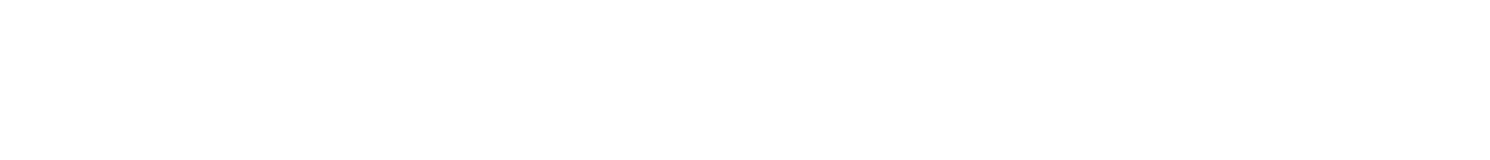
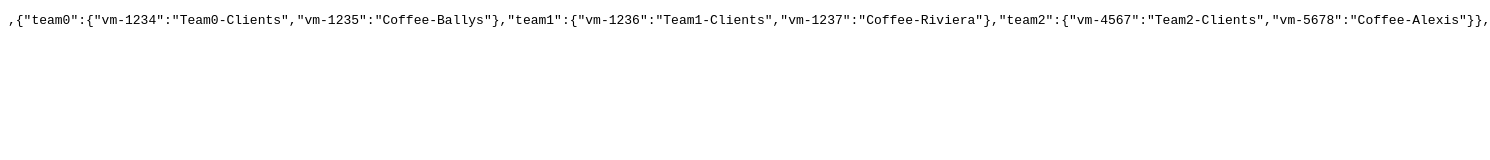
Before and after one commit to tsmith512/rtdashboard, a plain HTML site: page index.html in a window 1280 px wide. Shown: the whole page, 1490 px wide, since content can reach past the window. Drawn offline with Linux system fonts and the light colour scheme.

Commit message:
Drop in a placeholder API response from @bdeetz and output it into the body

```diff
--- /dev/null
+++ b/api-placeholder-response.json
@@ -0,0 +1,14 @@
+{
+  "team0": {
+    "vm-1234": "Team0-Clients",
+    "vm-1235": "Coffee-Ballys"
+  },
+  "team1": {
+    "vm-1236": "Team1-Clients",
+    "vm-1237": "Coffee-Riviera"
+  },
+  "team2": {
+    "vm-4567": "Team2-Clients",
+    "vm-5678": "Coffee-Alexis"
+  }
+}
--- a/index.html
+++ b/index.html
@@ -5,6 +5,7 @@
   <title>Red Team Wifi Status Dashboard</title>
 </head>
 <body>
-
+  <div id="box"></div>
+  <script src="main.js"></script>
 </body>
 </html>
--- /dev/null
+++ b/main.js
@@ -0,0 +1,9 @@
+var xhr = new XMLHttpRequest();
+xhr.open('GET', '/api-placeholder-response.json');
+xhr.onload = function () {
+  if (xhr.status === 200) {
+    var response = JSON.parse(xhr.responseText);
+    document.getElementById('box').innerHTML = ["<pre>", JSON.stringify(response), "</pre>"].join();
+  }
+};
+xhr.send();
```
